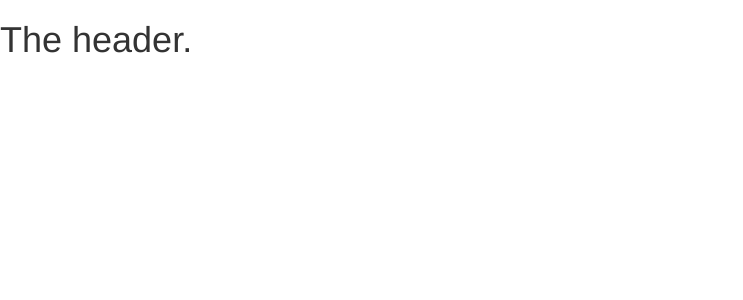
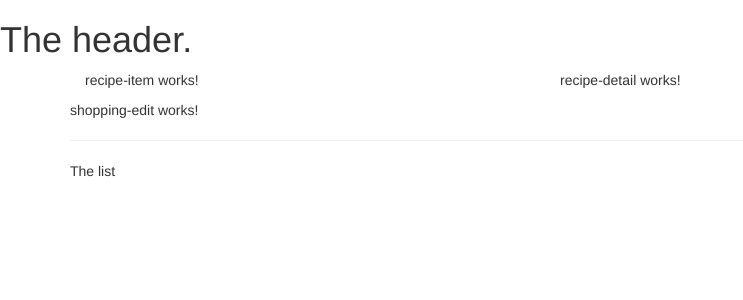
Before and after one commit to bilgeryahov/AngularTraining, an Angular app in the folder course-project-recipe-app/: page / in a window 1280 px wide. Shown: the top 300 px of the page, without its empty margins (0-743 px from the left). Built offline with nearby package versions, Linux system fonts and the light colour scheme.

Commit message:
Initial structure.

```diff
--- a/course-project-recipe-app/src/app/app.component.html
+++ b/course-project-recipe-app/src/app/app.component.html
@@ -1 +1,10 @@
 <app-header></app-header>
+
+<div class="container">
+  <div class="row">
+    <div class="col-md-12">
+      <app-recipes></app-recipes>
+      <app-shopping-list></app-shopping-list>
+    </div>
+  </div>
+</div>
--- a/course-project-recipe-app/src/app/recipes/recipe-list/recipe-list.component.html
+++ b/course-project-recipe-app/src/app/recipes/recipe-list/recipe-list.component.html
@@ -1,3 +1 @@
-<p>
-  recipe-list works!
-</p>
+<app-recipe-item></app-recipe-item>
--- a/course-project-recipe-app/src/app/recipes/recipes.component.html
+++ b/course-project-recipe-app/src/app/recipes/recipes.component.html
@@ -1,3 +1,8 @@
-<p>
-  recipes works!
-</p>
+<div class="col">
+  <div class="col-md-5">
+    <app-recipe-list></app-recipe-list>
+  </div>
+  <div class="col-md-7">
+    <app-recipe-detail></app-recipe-detail>
+  </div>
+</div>
--- a/course-project-recipe-app/src/app/shopping-list/shopping-list.component.html
+++ b/course-project-recipe-app/src/app/shopping-list/shopping-list.component.html
@@ -1,3 +1,7 @@
-<p>
-  shopping-list works!
-</p>
+<div class="row">
+  <div class="col-xs-10">
+    <app-shopping-edit></app-shopping-edit>
+    <hr/>
+    The list
+  </div>
+</div>
```
